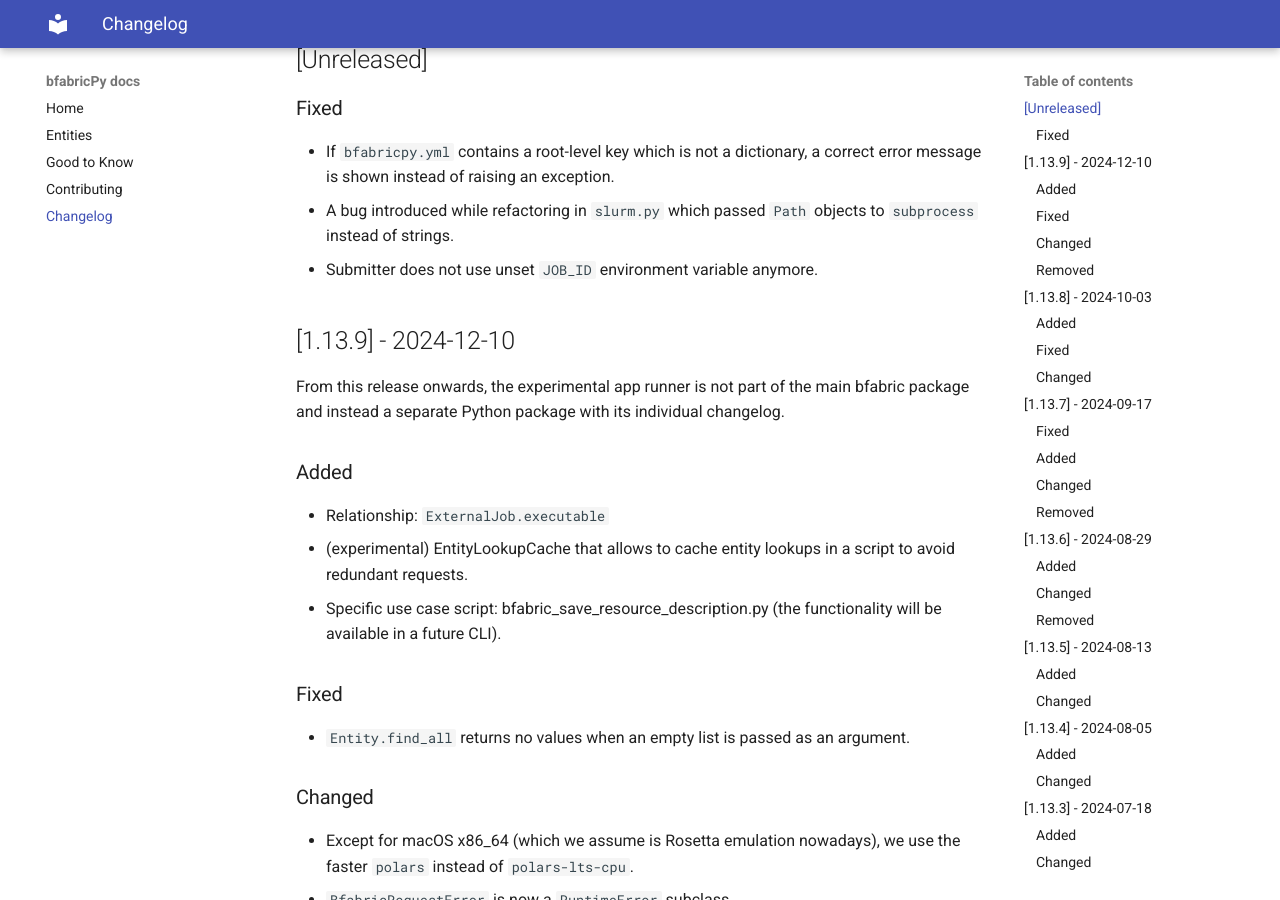
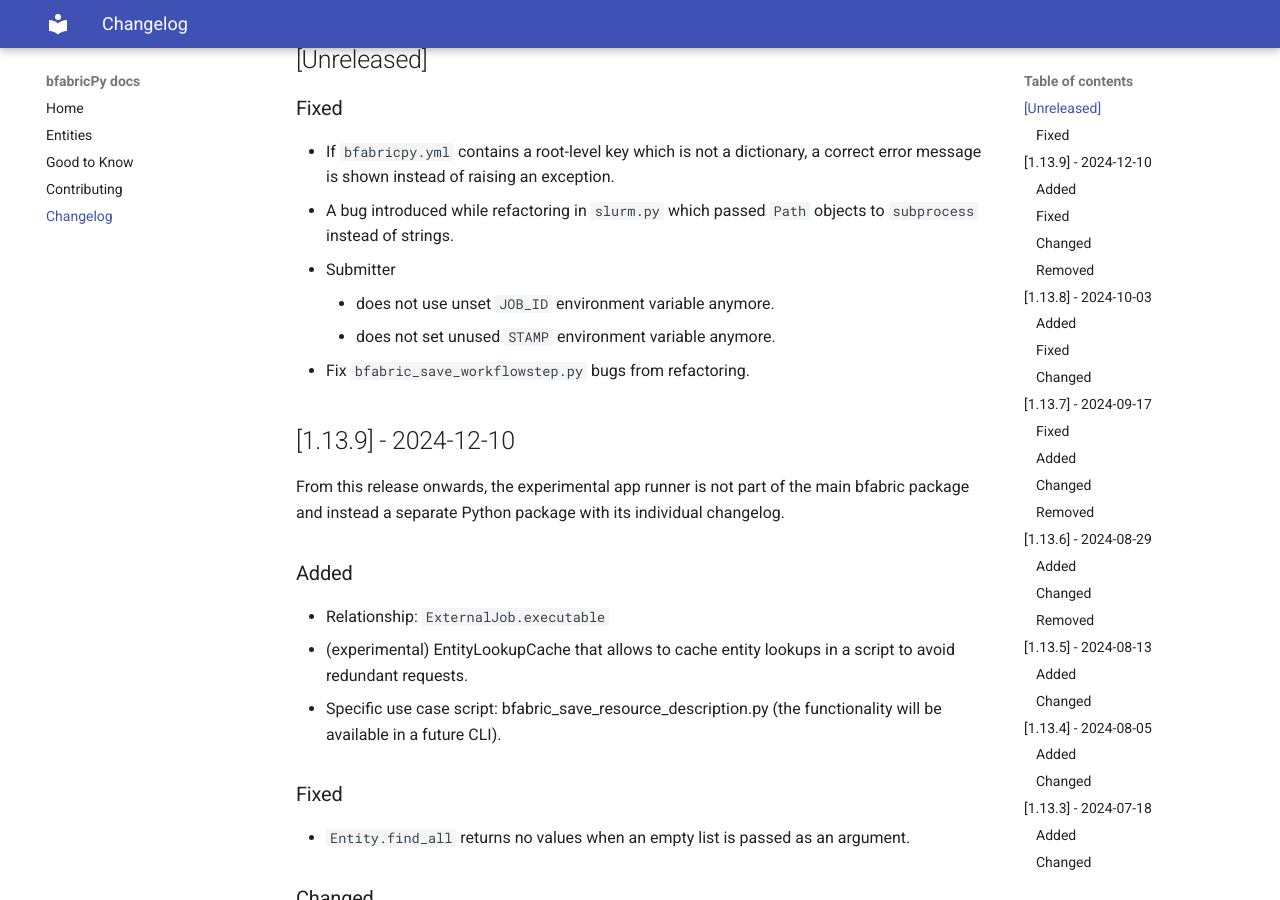
Before and after one commit to fgcz/bfabricPy, an MkDocs documentation site: the page built from docs/changelog.md, in a window 1280 px wide and 900 px high, scrolled down 354 px. Built offline with MkDocs 1.6.1 and Material for MkDocs 9.7.7, drawn with Linux system fonts in a browser that asks for light colours.

Commit message:
Fix `bfabric_save_workflowstep.py` bugs from refactoring

```diff
--- a/docs/changelog.md
+++ b/docs/changelog.md
@@ -14,7 +14,10 @@ Versioning currently follows `X.Y.Z` where
 
 - If `bfabricpy.yml` contains a root-level key which is not a dictionary, a correct error message is shown instead of raising an exception.
 - A bug introduced while refactoring in `slurm.py` which passed `Path` objects to `subprocess` instead of strings.
-- Submitter does not use unset `JOB_ID` environment variable anymore.
+- Submitter
+    - does not use unset `JOB_ID` environment variable anymore.
+    - does not set unused `STAMP` environment variable anymore.
+- Fix `bfabric_save_workflowstep.py` bugs from refactoring.
 
 ## \[1.13.9\] - 2024-12-10
 
```
Also changed, not shown: 1 other file.
